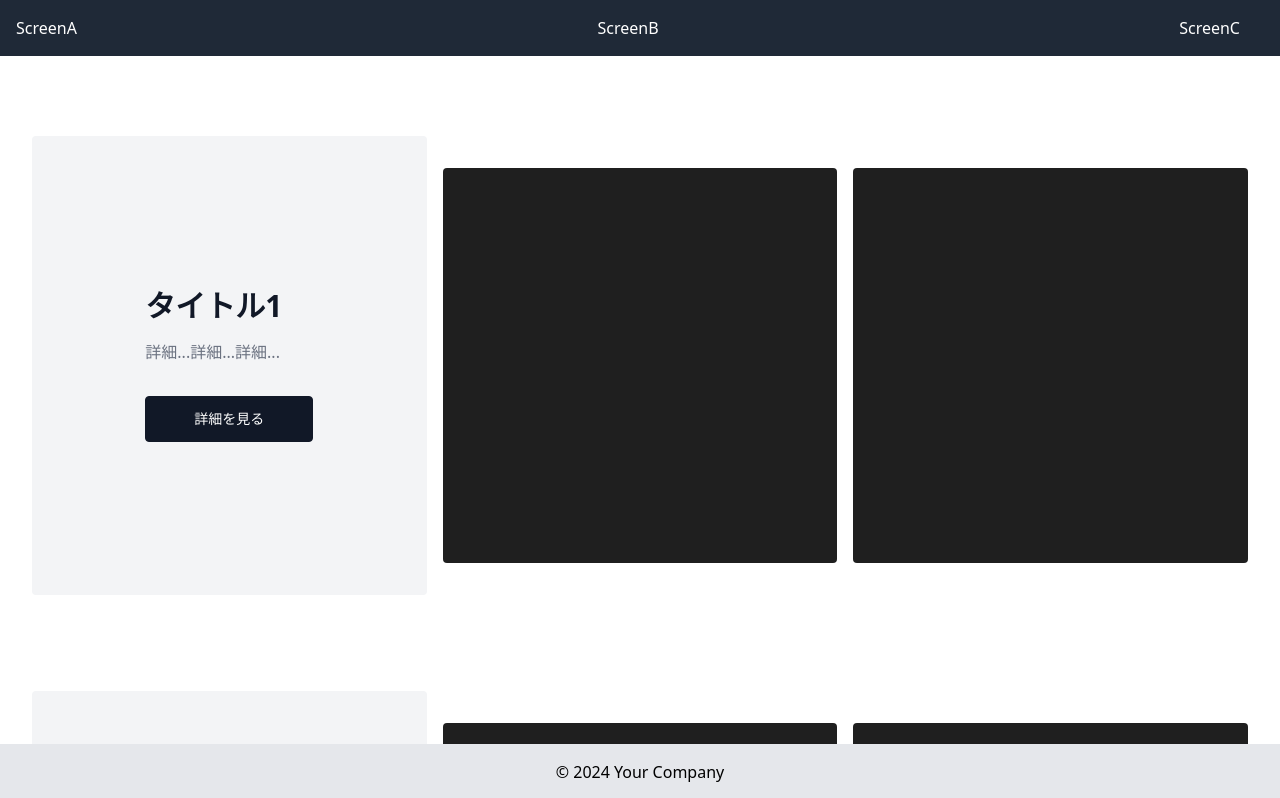
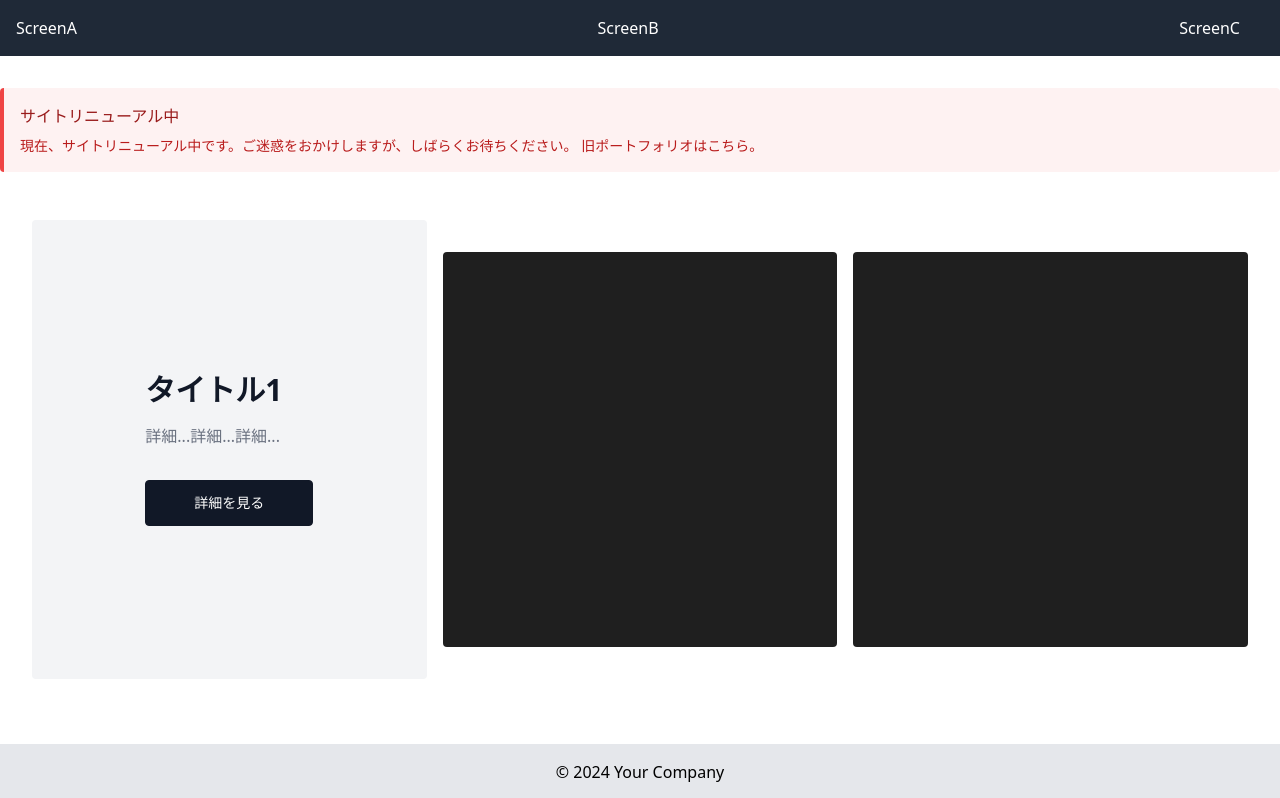
Before and after one commit to ENDOTAKUMI/ENDOTAKUMI.github.io, a React (Vite) app: page / in a window 1280 px wide. Shown: the top 798 px of the page. Built offline with nearby package versions, Linux system fonts and the light colour scheme.

Commit message:
Add: Alert message

```diff
--- a/src/components/ScreenA.jsx
+++ b/src/components/ScreenA.jsx
@@ -5,6 +5,28 @@ const ScreenA = () => {
   return (
     <div className="flex items-stretch gap-4">
       <div className="flex-1">
+        <div
+          role="alert"
+          className="rounded border-s-4 border-red-500 bg-red-50 p-4"
+        >
+          <strong className="block font-medium text-red-800">
+            {' '}
+            サイトリニューアル中{' '}
+          </strong>
+
+          <p className="mt-2 text-sm text-red-700">
+            現在、サイトリニューアル中です。ご迷惑をおかけしますが、しばらくお待ちください。
+            旧ポートフォリオは
+            <a
+              href="https://endotakumi.github.io/portfolio-2023/"
+              target="__blank"
+            >
+              こちら
+            </a>
+            。
+          </p>
+        </div>
+
         {/* ---------- */}
         <SectionComponent
           title="タイトル1"
```
